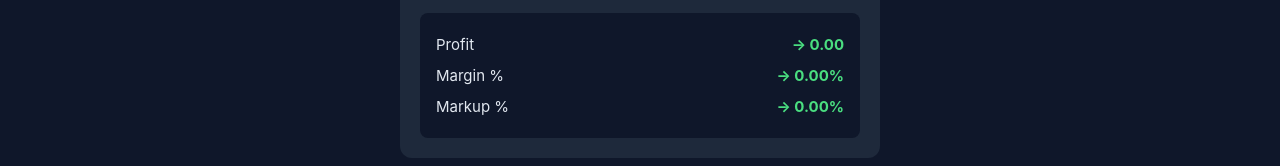
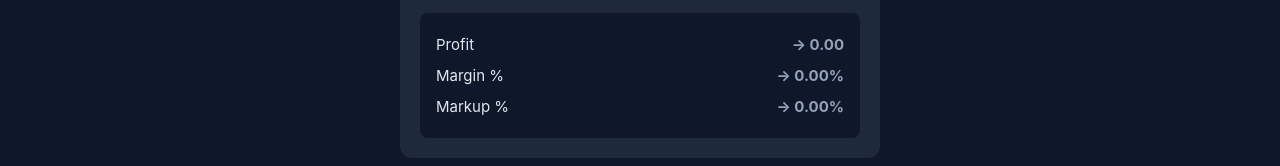
Before and after one commit to ikramhossen51/calvora, a plain HTML site: page index.html in a window 1280 px wide. Both pictures are taken after typing "5", "5" into the empty fields and a click on the button "Calculate". Shown: the part 395-561 px from the top of the page. Drawn offline with Linux system fonts and the light colour scheme.

Commit message:
Update index.html

```diff
--- a/index.html
+++ b/index.html
@@ -74,10 +74,9 @@
     padding: 6px 0;
     font-size: 15px;
   }
-  .row span:last-child {
-    font-weight: bold;
-    color: #4ade80;
-  }
+.row span:last-child {
+  font-weight: bold;
+   }
 </style>
 </head>
 <body>
```
